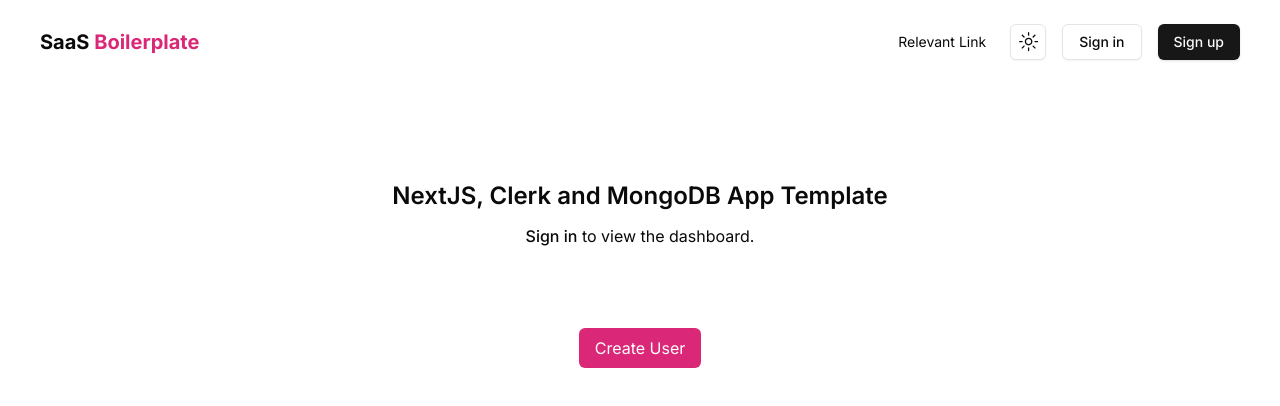
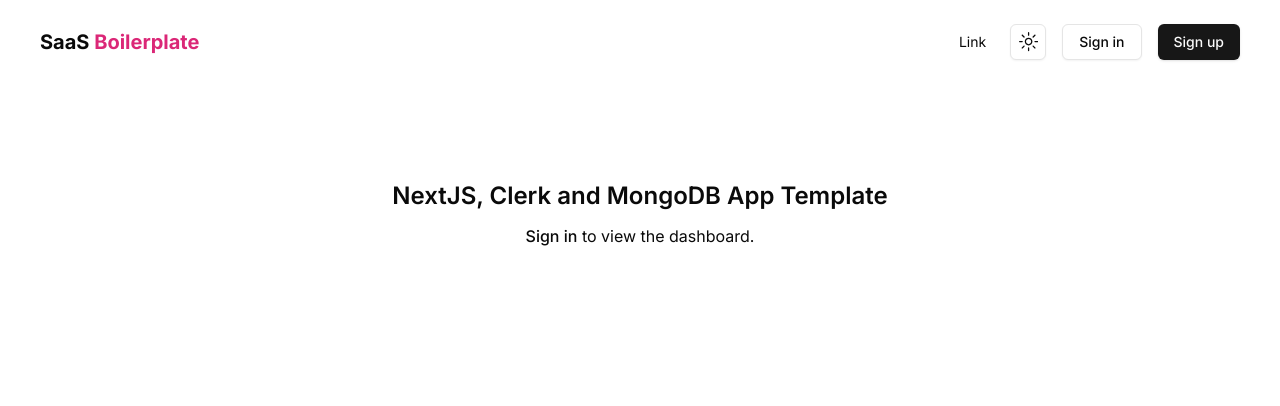
Before and after one commit to CoreyMcCoy/next-js-starter, a Next.js app: page / in a window 1280 px wide. Shown: the top 406 px of the page. Built offline with nearby package versions, Linux system fonts and the light colour scheme; no server answers.

Commit message:
clerk webhook update

```diff
--- a/app/api/webhooks/clerk/route.js
+++ b/app/api/webhooks/clerk/route.js
@@ -70,8 +70,7 @@ export async function POST(req) {
       // Add more fields as needed
     };
 
-    console.log(user);
-
+    try {
       const newUser = await createUser(user);
 
       if (newUser) {
@@ -82,7 +81,11 @@ export async function POST(req) {
         });
       }
 
-    return NextResponse.json({ message: 'A new user created', user: newUser });
+      return NextResponse.json({ message: 'A new user was created', user: newUser });
+    } catch (error) {
+      console.error('Error creating user:', error);
+      return NextResponse.json({ message: 'There was an error creating user', error });
+    }
   }
 
   console.log(`Webhook with and ID of ${id} and type of ${eventType}`);
--- a/app/page.js
+++ b/app/page.js
@@ -1,40 +1,10 @@
 'use client';
 
-import { useState, useEffect } from 'react';
 import { useUser } from '@clerk/nextjs'; // Client-side hook for accessing user information
 import Link from 'next/link';
-import { createUser } from '@/lib/actions/user.action';
 
 export default function Home() {
   const { isSignedIn, user, isLoaded } = useUser();
-  const [testUser, setTestUser] = useState({
-    clerkId: 'ckuqzjz9e0000bq6z5z1z9z9z',
-    email: 'jarvis@bot.net',
-    username: 'jarvis',
-    password: 'password',
-    role: 'admin',
-    accountType: 'lifetime',
-  });
-
-  const { clerkId, email, username, password, role, accountType } = testUser;
-
-  // Create a user in the database
-  const handleCreate = async () => {
-    console.log('Creating user...', testUser);
-    try {
-      const data = await createUser({
-        clerkId,
-        email,
-        username,
-        password,
-        role,
-        accountType,
-      });
-      console.log(data);
-    } catch (error) {
-      console.error(error);
-    }
-  };
 
   return (
     <>
@@ -56,14 +26,6 @@ export default function Home() {
           </p>
         )}
       </div>
-      <div className="text-center">
-        <button
-          onClick={handleCreate}
-          className="bg-pink-600 text-white py-2 px-4 rounded-md hover:bg-pink-700"
-        >
-          Create User
-        </button>
-      </div>
     </>
   );
 }
--- a/components/Header.jsx
+++ b/components/Header.jsx
@@ -50,7 +50,7 @@ export default function Header() {
                 </li>
               </SignedIn>
               <li>
-                <Link href="/#">Relevant Link</Link>
+                <Link href="/#">Link</Link>
               </li>
             </ul>
           </div>
@@ -66,13 +66,13 @@ export default function Header() {
               </li>
             </SignedIn>
             <li>
-              <Link href="/#">Relevant Link</Link>
+              <Link href="/#">Link</Link>
             </li>
           </ul>
         </div>
         {/* End desktop view */}
 
-        {/* Theme Switch and Clerk*/}
+        {/* Theme switcher and Clerk button */}
         <div className="flex items-center space-x-4">
           <ThemeToggle />
           <SignedOut>
@@ -86,7 +86,7 @@ export default function Header() {
           <SignedIn>
             <UserButton />
           </SignedIn>
-          {/* End Clerk */}
+          {/* End Clerk and Theme Switcher */}
         </div>
       </nav>
     </header>
```
Lines whose indentation alone changed are shown as unchanged.
